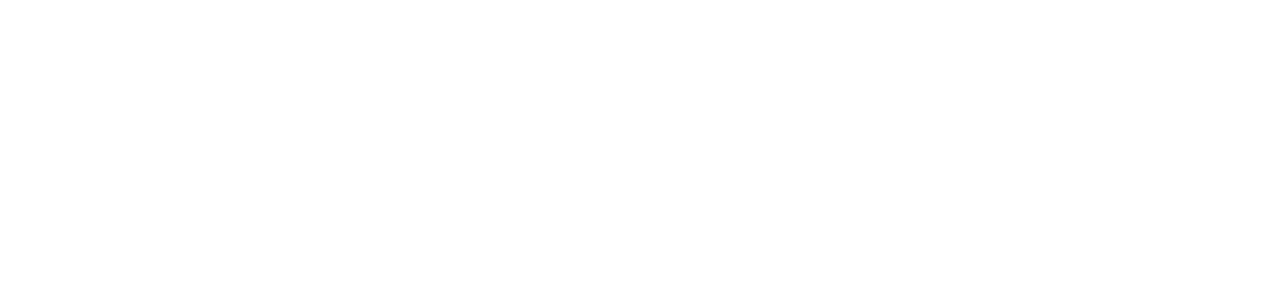
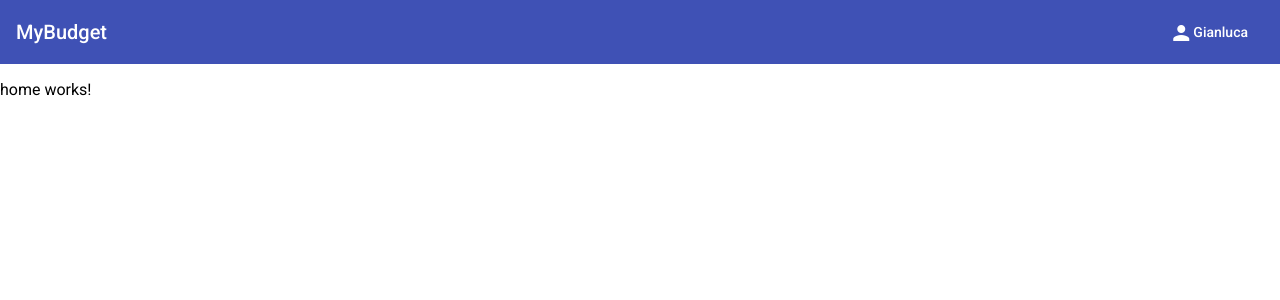
Before and after one commit to ItalianCoders/mybudget2-web, an Angular app: page /home in a window 1280 px wide. Before the commit this address led to /. Shown: the top 300 px of the page. Built offline with nearby package versions, Linux system fonts and the light colour scheme.

Commit message:
Aggiunta pagina di home

```diff
--- a/src/app/app-routing.module.ts
+++ b/src/app/app-routing.module.ts
@@ -1,11 +1,13 @@
 import { NgModule } from '@angular/core';
 import { Routes, RouterModule } from '@angular/router';
 import { LoginComponent } from './login/login.component';
+import { HomeComponent } from './home/home.component';
 
 
 const routes: Routes = [
   {path: '', redirectTo: '/login', pathMatch: 'full'},
-  {path: 'login', component: LoginComponent}
+  {path: 'login', component: LoginComponent},
+  {path: 'home', component: HomeComponent}
 ];
 
 @NgModule({
--- /dev/null
+++ b/src/app/home/home.component.html
@@ -0,0 +1,19 @@
+<mat-toolbar color="primary">
+  <span>MyBudget</span>
+  <span class="toolbar-spacer"></span>
+  <button mat-button [matMenuTriggerFor]="userMenu">
+    <mat-icon>person</mat-icon>
+    <span>Gianluca</span>
+  </button>
+  <mat-menu #userMenu="matMenu">
+    <button mat-menu-item>
+      <mat-icon>settings_applications</mat-icon>
+      <span>Impostazioni</span>
+    </button>
+    <button mat-menu-item (click)="logout()">
+      <mat-icon>exit_to_app</mat-icon>
+      <span>Logout</span>
+    </button>
+  </mat-menu>
+</mat-toolbar>
+<p>home works!</p>
--- /dev/null
+++ b/src/app/home/home.component.scss
@@ -0,0 +1,3 @@
+.toolbar-spacer {
+  flex: 1 1 auto;
+}
--- /dev/null
+++ b/src/app/home/home.component.ts
@@ -0,0 +1,20 @@
+import { Component, OnInit } from '@angular/core';
+import { Router } from '@angular/router';
+
+@Component({
+  selector: 'app-home',
+  templateUrl: './home.component.html',
+  styleUrls: ['./home.component.scss']
+})
+export class HomeComponent implements OnInit {
+
+  constructor(private router: Router) { }
+
+  ngOnInit() {
+  }
+
+  logout() {
+    this.router.navigateByUrl('/');
+  }
+
+}
```
Also changed, not shown: src/app/app.module.ts (+10 -2 lines), 1 other file (tests, documents, lock files or other folders).
